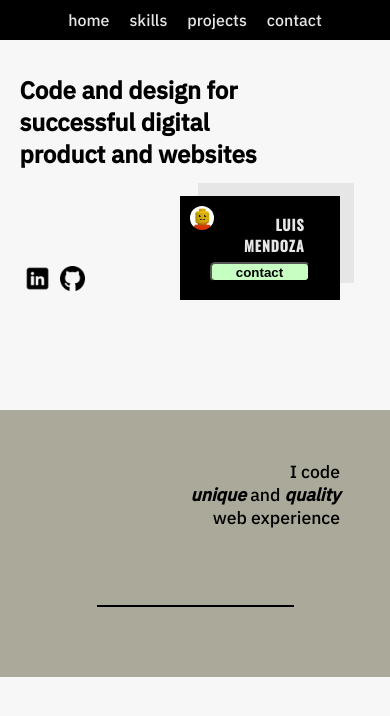
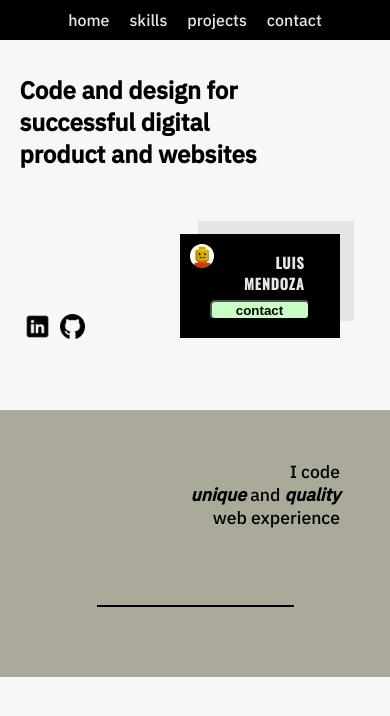
Before and after one commit to LuisMendoza19/LuisMendoza19.github.io, a plain HTML site: page index.html in a window 390 px wide. Drawn offline with nearby package versions, Linux system fonts and the light colour scheme; a script that the page names is missing.

Commit message:
fixed UI

```diff
--- a/resources/css/style.css
+++ b/resources/css/style.css
@@ -95,7 +95,7 @@ a:hover {
     z-index: 10;
     justify-self: end;
 
-    margin-top: 10px;
+    margin-top: 15%;
 
     box-shadow: 16px -15px 0px -2px rgba(230, 230, 230, 1);
     -webkit-box-shadow: 16px -15px 0px -2px rgba(230, 230, 230, 1);
@@ -159,7 +159,7 @@ a:hover {
     width: 25px;
     height: 25px;
     justify-self: start;
-    margin-top: 25%;
+    margin-top: 40%;
 }
 
   .intro-social-media img{
```
